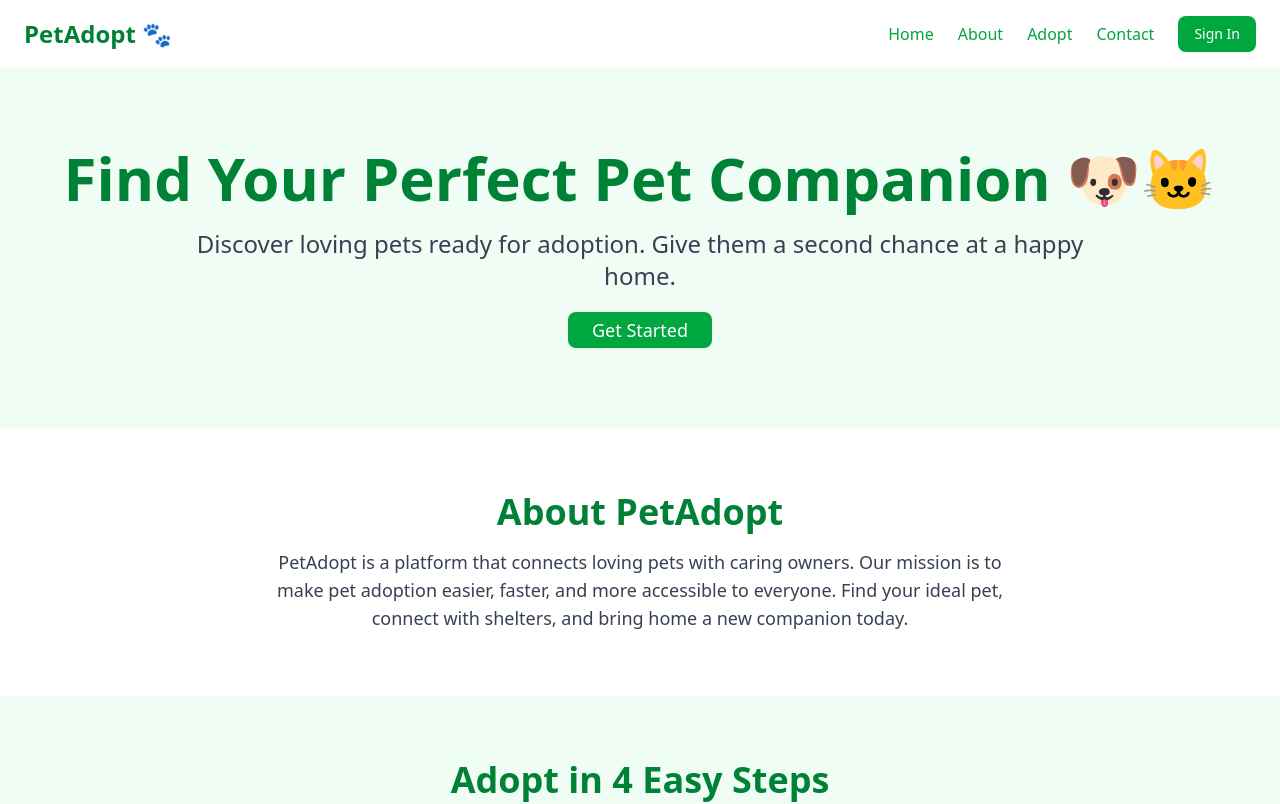
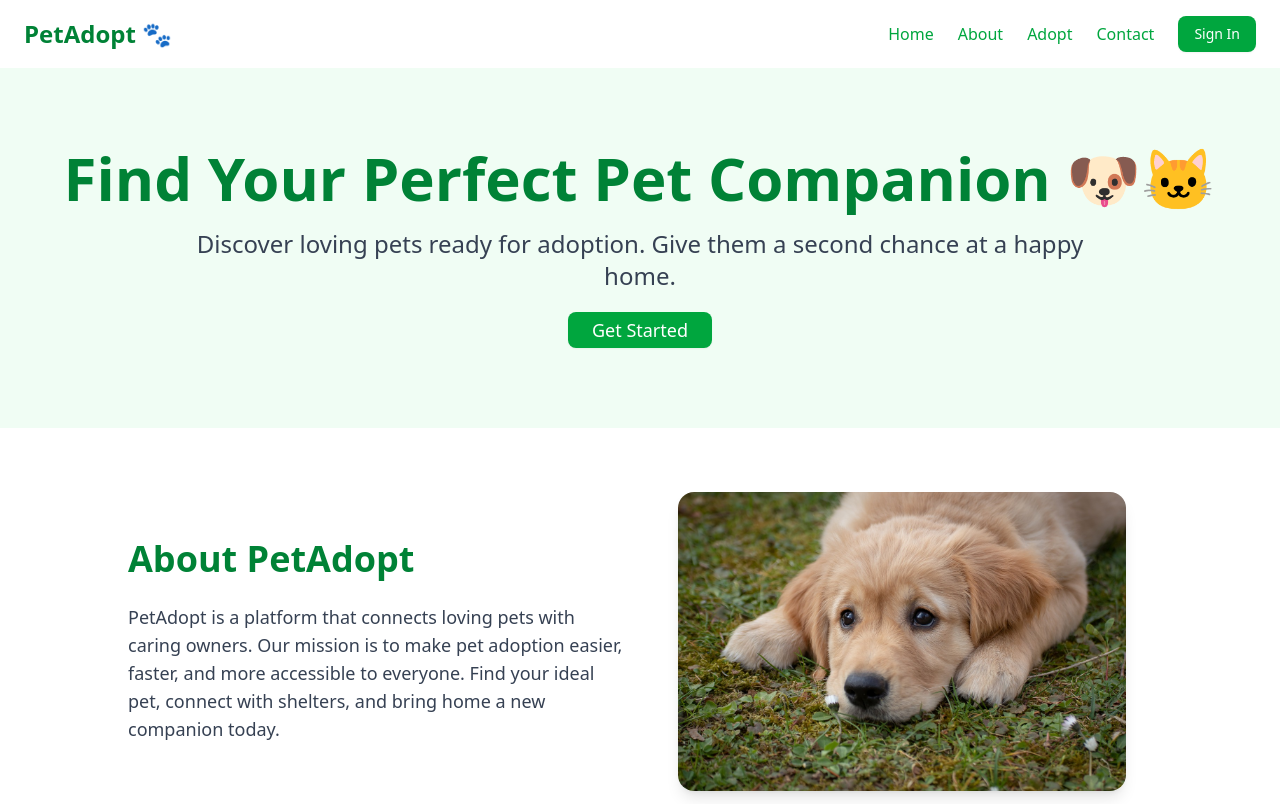
Before and after one commit to kkauserr/CSE412Project, a Next.js app: page / in a window 1280 px wide. Shown: the top 804 px of the page. Built offline with nearby package versions, Linux system fonts and the light colour scheme.

Commit message:
Add Dog image to About section

```diff
--- a/src/components/About.tsx
+++ b/src/components/About.tsx
@@ -1,12 +1,22 @@
 export default function About() {
   return (
-      <section className="w-full bg-white py-16 px-6 text-center">
+    <section className="w-full bg-white py-16 px-6 flex justify-center">
+      <div className="max-w-5xl w-full flex flex-col md:flex-row items-center gap-6">
+        {/* Left Side: Text Content */}
+        <div className="md:w-1/2 text-center md:text-left">
           <h2 className="text-4xl font-bold text-green-700">About PetAdopt</h2>
-        <p className="mt-4 text-lg text-gray-700 max-w-3xl mx-auto">
+          <p className="mt-6 text-lg text-gray-700">
             PetAdopt is a platform that connects loving pets with caring owners.
             Our mission is to make pet adoption easier, faster, and more accessible to everyone.
             Find your ideal pet, connect with shelters, and bring home a new companion today.
           </p>
+        </div>
+
+        {/* Right Side: Image */}
+        <div className="md:w-1/2 flex justify-center">
+          <img src="/dog.jpg" alt="Adorable dog" className="rounded-2xl shadow-lg w-full max-w-md" />
+        </div>
+      </div>
     </section>
   );
 }
```
Also changed, not shown: public/dog.jpg (added). Lines whose indentation alone changed are shown as unchanged.
